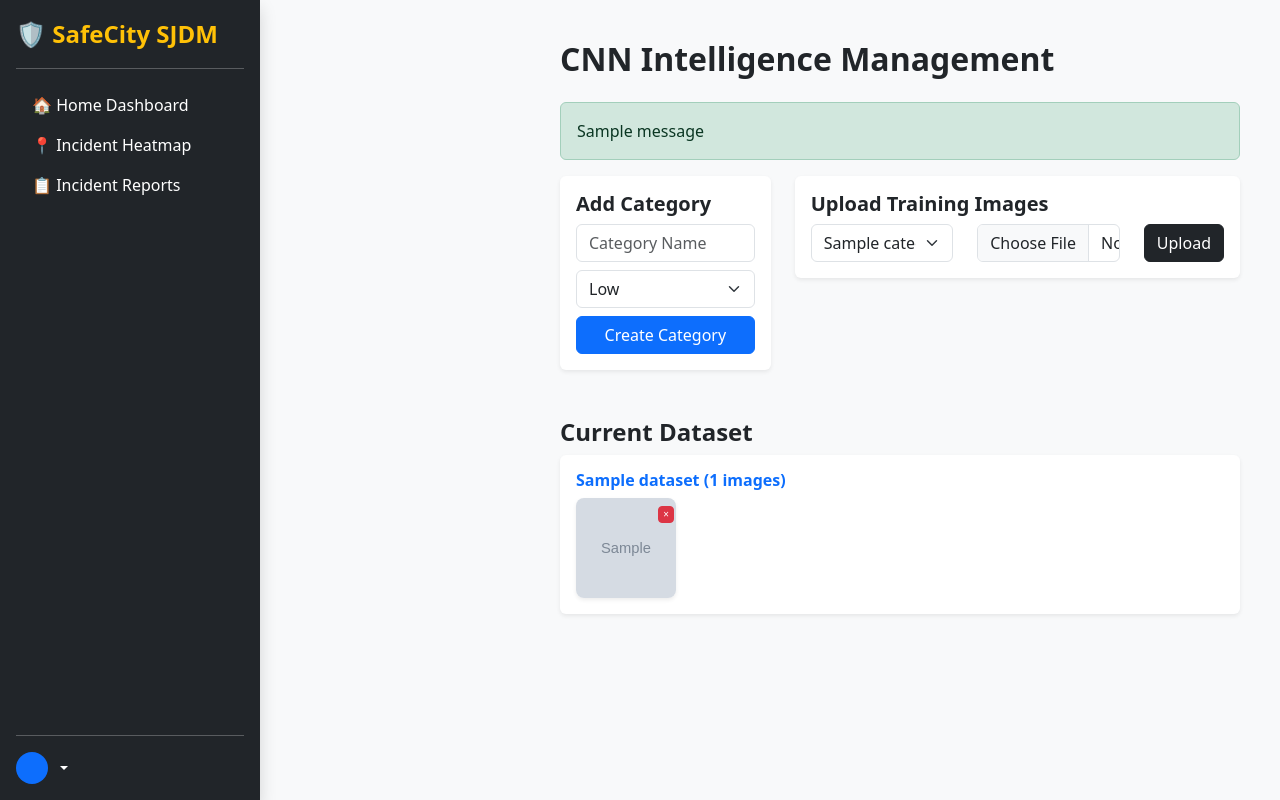
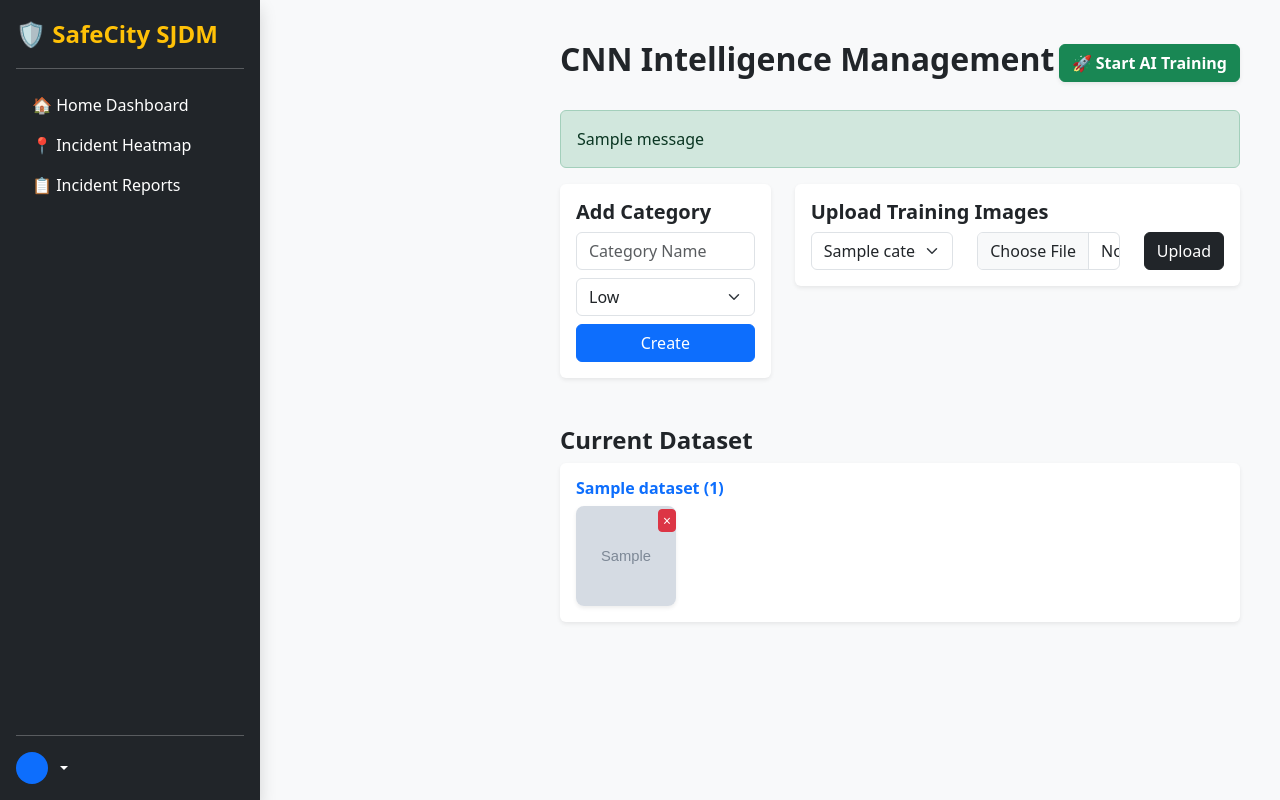
Before and after one commit to rframos/crime-reporting-system, a Flask app: template templates/cnn_admin.html in a window 1280 px wide. Run offline with Flask 3, Linux system fonts and the light colour scheme; tables that the repository leaves empty hold one stand-in row (values such as "Sample post"); the template is opened without the code that fills it: values that come from a table or form of the project are taken from there, most other values are stand-ins (such as "Sample title", 1, 10 or a date in 2020); grey boxes marked "Sample" are stand-in pictures; one stand-in notice (Sample message) is shown.

Commit message:
Update cnn_admin.html

```diff
--- a/templates/cnn_admin.html
+++ b/templates/cnn_admin.html
@@ -8,14 +8,17 @@
 <body class="bg-light">
     {% include 'sidebar.html' %}
     <div class="main-content">
-        <h2 class="fw-bold mb-4">CNN Intelligence Management</h2>
+        <div class="d-flex justify-content-between align-items-center mb-4">
+            <h2 class="fw-bold">CNN Intelligence Management</h2>
+            <form action="/api/cnn/train" method="POST">
+                <button class="btn btn-success fw-bold shadow-sm">🚀 Start AI Training</button>
+            </form>
+        </div>
 
         {% with messages = get_flashed_messages(with_categories=true) %}
-            {% if messages %}
-                {% for category, message in messages %}
-                    <div class="alert alert-{{ category }}">{{ message }}</div>
-                {% endfor %}
-            {% endif %}
+            {% if messages %}{% for category, msg in messages %}
+                <div class="alert alert-{{ category }}">{{ msg }}</div>
+            {% endfor %}{% endif %}
         {% endwith %}
 
         <div class="row">
@@ -25,11 +28,9 @@
                     <form action="/api/cnn/add-category" method="POST">
                         <input type="text" name="name" class="form-control mb-2" placeholder="Category Name" required>
                         <select name="severity" class="form-select mb-2">
-                            <option value="Low">Low</option>
-                            <option value="Medium">Medium</option>
-                            <option value="High">High</option>
+                            <option value="Low">Low</option><option value="Medium">Medium</option><option value="High">High</option>
                         </select>
-                        <button class="btn btn-primary w-100">Create Category</button>
+                        <button class="btn btn-primary w-100">Create</button>
                     </form>
                 </div>
             </div>
@@ -39,19 +40,11 @@
                     <h5 class="fw-bold">Upload Training Images</h5>
                     <form action="/api/cnn/upload" method="POST" enctype="multipart/form-data">
                         <div class="row">
-                            <div class="col">
-                                <select name="category" class="form-select" required>
-                                    {% for cat in categories %}
-                                    <option value="{{ cat.name }}">{{ cat.name }}</option>
-                                    {% endfor %}
-                                </select>
-                            </div>
-                            <div class="col">
-                                <input type="file" name="file" class="form-control" required>
-                            </div>
-                            <div class="col-auto">
-                                <button class="btn btn-dark">Upload</button>
-                            </div>
+                            <div class="col"><select name="category" class="form-select">
+                                {% for cat in categories %}<option value="{{ cat.name }}">{{ cat.name }}</option>{% endfor %}
+                            </select></div>
+                            <div class="col"><input type="file" name="file" class="form-control" required></div>
+                            <div class="col-auto"><button class="btn btn-dark">Upload</button></div>
                         </div>
                     </form>
                 </div>
@@ -61,15 +54,14 @@
         <h4 class="fw-bold mt-4">Current Dataset</h4>
         {% for cat_name, images in dataset.items() %}
         <div class="card border-0 shadow-sm p-3 mb-3">
-            <h6 class="fw-bold text-primary">{{ cat_name }} ({{ images|length }} images)</h6>
+            <h6 class="fw-bold text-primary">{{ cat_name }} ({{ images|length }})</h6>
             <div class="d-flex flex-wrap gap-2">
                 {% for img in images %}
                 <div class="position-relative">
                     <img src="/static/training_data/{{ cat_name }}/{{ img }}" class="img-card shadow-sm">
-                    <form action="/api/cnn/delete-image" method="POST" style="position: absolute; top: 2px; right: 2px;">
-                        <input type="hidden" name="category" value="{{ cat_name }}">
-                        <input type="hidden" name="filename" value="{{ img }}">
-                        <button class="btn btn-danger btn-sm p-0 px-1" style="font-size: 10px;">&times;</button>
+                    <form action="/api/cnn/delete-image" method="POST" class="position-absolute top-0 end-0">
+                        <input type="hidden" name="category" value="{{ cat_name }}"><input type="hidden" name="filename" value="{{ img }}">
+                        <button class="btn btn-danger btn-sm px-1 py-0">&times;</button>
                     </form>
                 </div>
                 {% endfor %}
```
